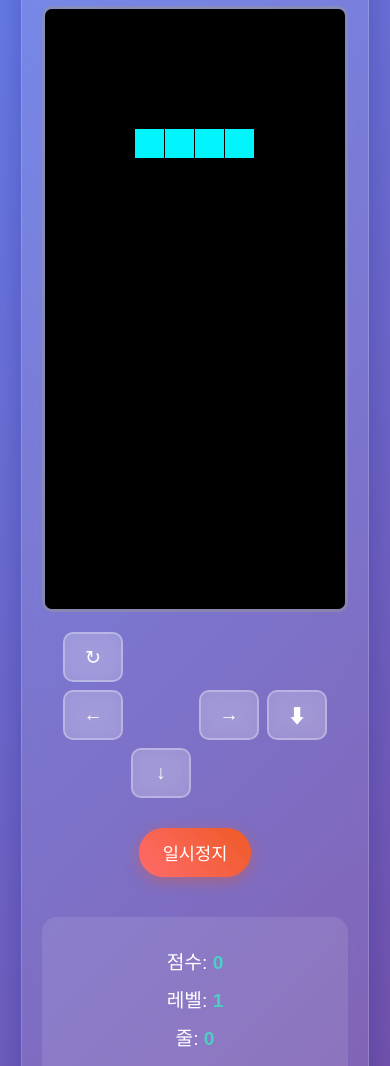
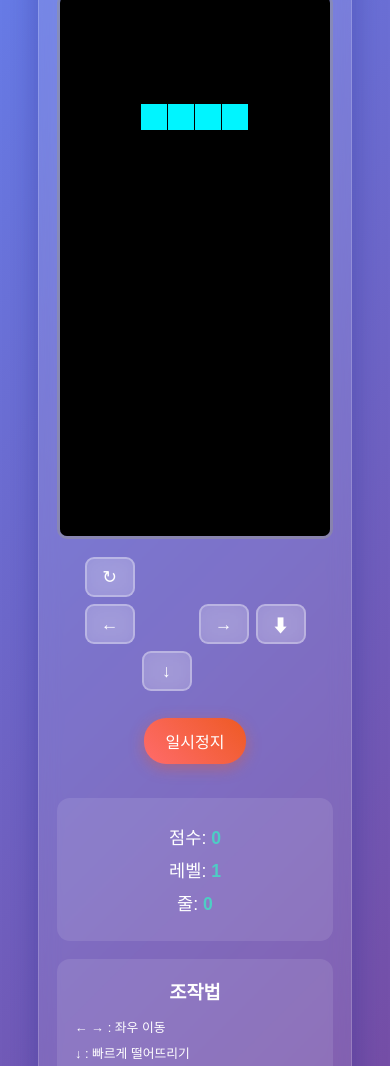
Before and after one commit to hkno3/tetris-game, a plain HTML site: page index.html in a window 390 px wide. Shown: the part 91-1157 px from the top of the page. Drawn offline with Linux system fonts and the light colour scheme.

Commit message:
Update index.html

```diff
--- a/index.html
+++ b/index.html
@@ -19,11 +19,11 @@
 
         .game-container {
             display: flex;
-            gap: 30px;
+            gap: 25px;
             background: rgba(255, 255, 255, 0.1);
             backdrop-filter: blur(10px);
-            border-radius: 20px;
-            padding: 30px;
+            border-radius: 18px;
+            padding: 25px;
             box-shadow: 0 8px 32px rgba(31, 38, 135, 0.37);
             border: 1px solid rgba(255, 255, 255, 0.18);
         }
@@ -35,8 +35,8 @@
         }
 
         h1 {
-            margin: 0 0 20px 0;
-            font-size: 2.5em;
+            margin: 0 0 15px 0;
+            font-size: 2.2em;
             text-shadow: 2px 2px 4px rgba(0,0,0,0.3);
             text-align: center;
         }
@@ -51,20 +51,20 @@
         .info-panel {
             display: flex;
             flex-direction: column;
-            gap: 20px;
-            min-width: 200px;
+            gap: 18px;
+            min-width: 180px;
         }
 
         .score-board {
             background: rgba(255, 255, 255, 0.1);
-            padding: 20px;
-            border-radius: 15px;
+            padding: 18px;
+            border-radius: 13px;
             text-align: center;
         }
 
         .score-item {
-            margin: 10px 0;
-            font-size: 1.2em;
+            margin: 8px 0;
+            font-size: 1.1em;
         }
 
         .score-value {
@@ -74,35 +74,35 @@
 
         .controls {
             background: rgba(255, 255, 255, 0.1);
-            padding: 20px;
-            border-radius: 15px;
+            padding: 18px;
+            border-radius: 13px;
         }
 
         .controls h3 {
-            margin: 0 0 15px 0;
+            margin: 0 0 13px 0;
             text-align: center;
         }
 
         .control-item {
-            margin: 8px 0;
-            font-size: 0.9em;
+            margin: 7px 0;
+            font-size: 0.8em;
         }
 
         .touch-controls {
             display: grid;
-            grid-template-columns: repeat(4, 60px);
-            grid-template-rows: repeat(3, 50px);
-            gap: 8px;
+            grid-template-columns: repeat(4, 54px);
+            grid-template-rows: repeat(3, 45px);
+            gap: 7px;
             justify-content: center;
-            margin: 20px 0;
+            margin: 18px 0;
         }
 
         .control-btn {
             background: rgba(255, 255, 255, 0.2);
             border: 2px solid rgba(255, 255, 255, 0.3);
-            border-radius: 10px;
+            border-radius: 9px;
             color: white;
-            font-size: 1.2em;
+            font-size: 1.1em;
             cursor: pointer;
             transition: all 0.2s ease;
             user-select: none;
@@ -129,8 +129,8 @@
             left: 50%;
             transform: translate(-50%, -50%);
             background: rgba(0, 0, 0, 0.9);
-            padding: 40px;
-            border-radius: 20px;
+            padding: 36px;
+            border-radius: 18px;
             text-align: center;
             display: none;
             border: 2px solid rgba(255, 255, 255, 0.3);
@@ -141,11 +141,11 @@
             background: linear-gradient(45deg, #ff6b6b, #ee5a24);
             border: none;
             color: white;
-            padding: 12px 24px;
-            font-size: 1.1em;
-            border-radius: 25px;
+            padding: 11px 22px;
+            font-size: 1em;
+            border-radius: 22px;
             cursor: pointer;
-            margin: 10px;
+            margin: 9px;
             transition: all 0.3s ease;
             box-shadow: 0 4px 15px rgba(238, 90, 36, 0.4);
         }
@@ -158,17 +158,22 @@
         @media (max-width: 800px) {
             .game-container {
                 flex-direction: column;
-                padding: 20px;
-                margin: 10px;
+                padding: 18px;
+                margin: 9px;
             }
 
             canvas {
-                width: 300px;
-                height: 600px;
+                width: 270px;
+                height: 540px;
             }
 
             h1 {
-                font-size: 2em;
+                font-size: 1.8em;
+            }
+
+            .touch-controls {
+                grid-template-columns: repeat(4, 50px);
+                grid-template-rows: repeat(3, 40px);
             }
         }
     </style>
@@ -177,7 +182,7 @@
     <div class="game-container">
         <div class="game-board">
             <h1>🧩 테트리스</h1>
-            <canvas id="gameCanvas" width="300" height="600"></canvas>
+            <canvas id="gameCanvas" width="270" height="540"></canvas>
 
             <div class="touch-controls">
                 <div class="control-btn rotate-btn">↻</div>
@@ -226,7 +231,7 @@
 
         const BOARD_WIDTH = 10;
         const BOARD_HEIGHT = 20;
-        const BLOCK_SIZE = 30;
+        const BLOCK_SIZE = 27; // 30에서 27로 10% 축소
 
         // 테트리스 조각들
         const PIECES = [
```
